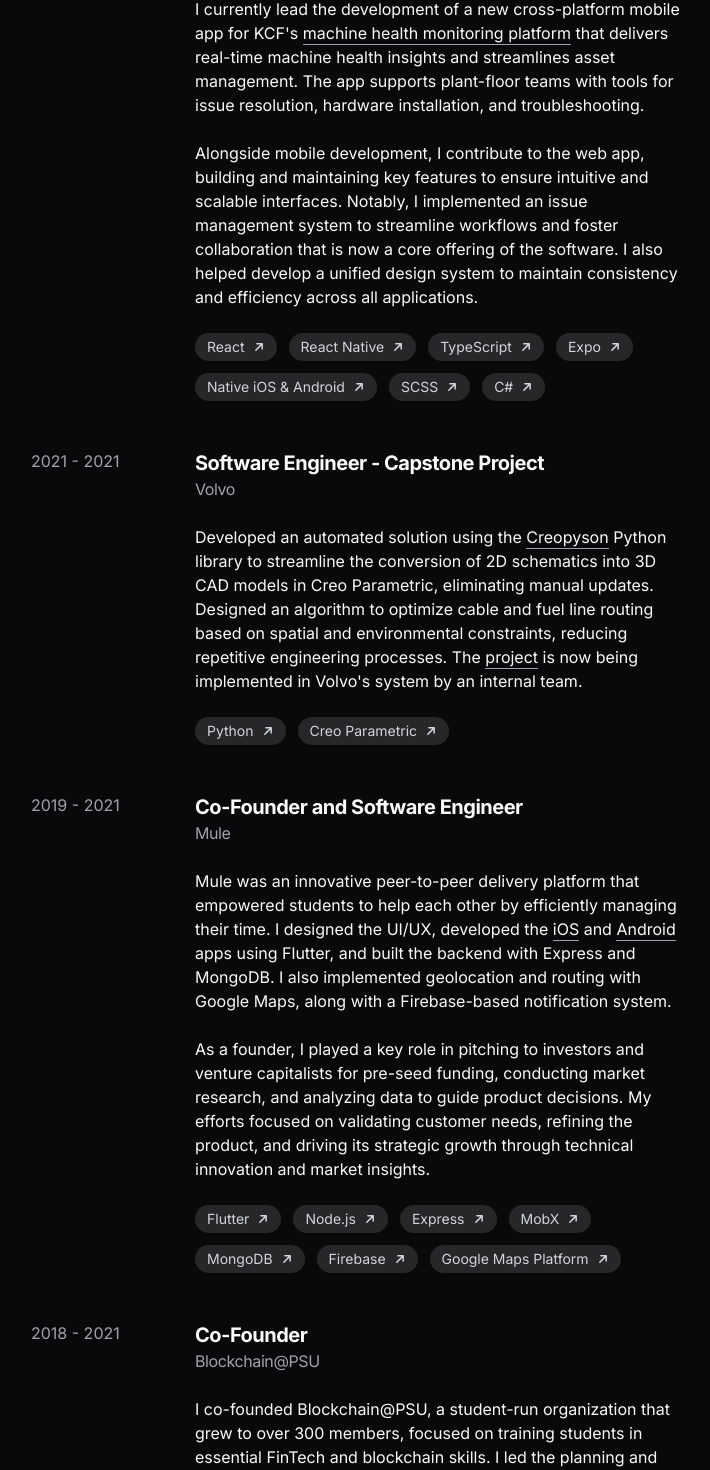
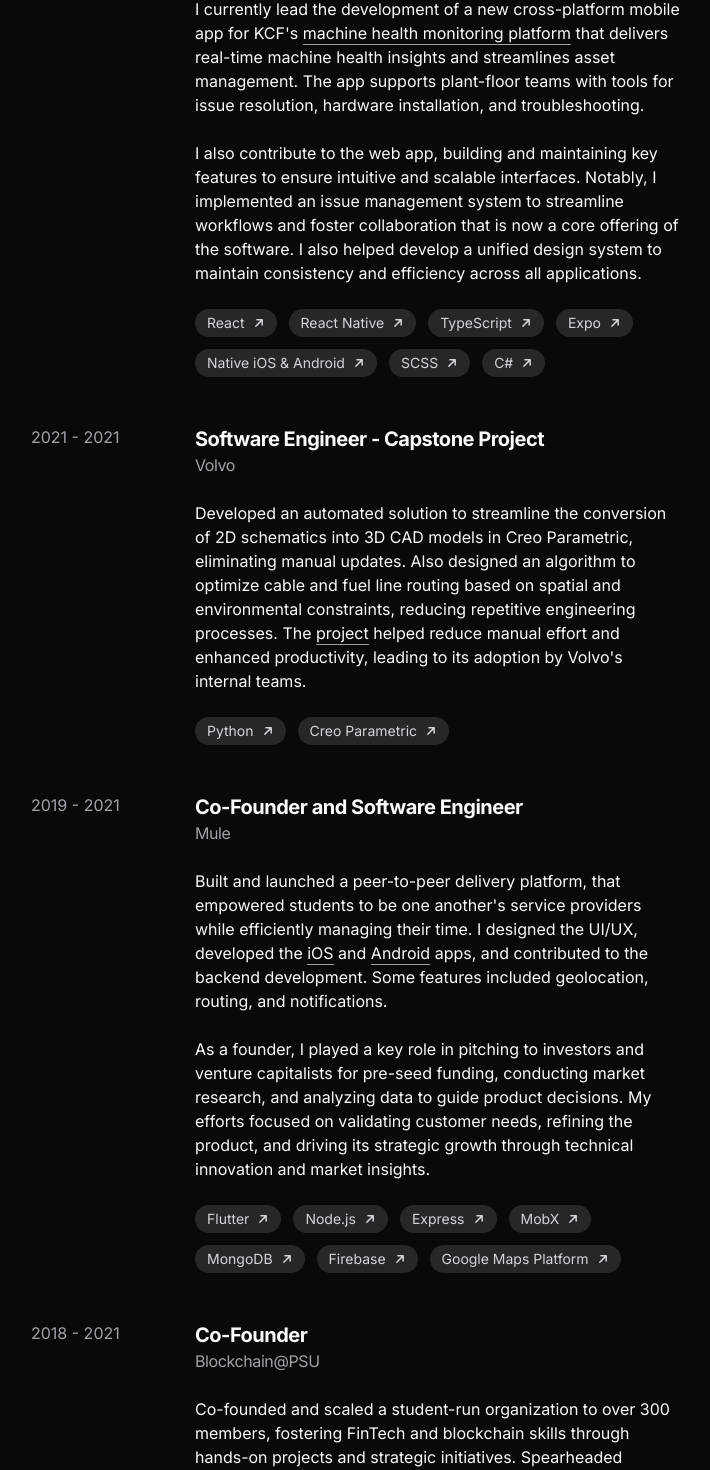
Before and after one commit to mrigankdoshy/personal-website-v2, a Next.js app: page /work in a window 1280 px wide. Shown: the part 395-1865 px from the top of the page, without its empty margins (283-993 px from the left). Built offline with nearby package versions, Linux system fonts and the light colour scheme.

Commit message:
feat: condense work section

```diff
--- a/src/features/work/work.tsx
+++ b/src/features/work/work.tsx
@@ -45,13 +45,12 @@
               for issue resolution, hardware installation, and troubleshooting.
             </p>
             <p>
-              Alongside mobile development, I contribute to the web app,
-              building and maintaining key features to ensure intuitive and
-              scalable interfaces. Notably, I implemented an issue management
-              system to streamline workflows and foster collaboration that is
-              now a core offering of the software. I also helped develop a
-              unified design system to maintain consistency and efficiency
-              across all applications.
+              I also contribute to the web app, building and maintaining key
+              features to ensure intuitive and scalable interfaces. Notably, I
+              implemented an issue management system to streamline workflows and
+              foster collaboration that is now a core offering of the software.
+              I also helped develop a unified design system to maintain
+              consistency and efficiency across all applications.
             </p>
             <div className="flex flex-wrap gap-3 text-sm">
               <Tag label="React" href="https://react.dev" />
@@ -82,29 +81,23 @@
               </h3>
             </div>
             <p>
-              Developed an automated solution using the{' '}
-              <Link
-                href="https://creopyson.readthedocs.io/en/latest/readme.html"
-                underline
-              >
-                Creopyson
-              </Link>{' '}
-              Python library to streamline the conversion of 2D schematics into
-              3D CAD models in{' '}
+              Developed an automated solution to streamline the conversion of 2D
+              schematics into 3D CAD models in{' '}
               <Link href="https://www.ptc.com/en/products/creo/parametric">
                 Creo Parametric
               </Link>
-              , eliminating manual updates. Designed an algorithm to optimize
-              cable and fuel line routing based on spatial and environmental
-              constraints, reducing repetitive engineering processes. The{' '}
+              , eliminating manual updates. Also designed an algorithm to
+              optimize cable and fuel line routing based on spatial and
+              environmental constraints, reducing repetitive engineering
+              processes. The{' '}
               <Link
                 href="https://sites.psu.edu/lfshowcasesp21/2021/04/29/routing-productivity-improvement/"
                 underline
               >
                 project
               </Link>{' '}
-              is now being implemented in Volvo&apos;s system by an internal
-              team.
+              helped reduce manual effort and enhanced productivity, leading to
+              its adoption by Volvo&apos;s internal teams.
             </p>
             <div className="flex flex-wrap gap-3 text-sm">
               <Tag label="Python" href="https://www.python.org" />
@@ -127,9 +120,10 @@
               </h3>
             </div>
             <p>
-              Mule was an innovative peer-to-peer delivery platform that
-              empowered students to help each other by efficiently managing
-              their time. I designed the UI/UX, developed the{' '}
+              Built and launched a peer-to-peer delivery platform, that
+              empowered students to be one another&apos;s service providers
+              while efficiently managing their time. I designed the UI/UX,
+              developed the{' '}
               <Link
                 href="https://apps.apple.com/us/app/mule-delivery/id1554136114"
                 underline
@@ -143,15 +137,8 @@
               >
                 Android
               </Link>{' '}
-              apps using <Link href="https://flutter.dev">Flutter</Link>, and
-              built the backend with{' '}
-              <Link href="https://expressjs.com">Express</Link> and{' '}
-              <Link href="https://www.mongodb.com">MongoDB</Link>. I also
-              implemented geolocation and routing with{' '}
-              <Link href="https://mapsplatform.google.com">Google Maps</Link>,
-              along with a{' '}
-              <Link href="https://firebase.google.com">Firebase</Link>-based
-              notification system.
+              apps, and contributed to the backend development. Some features
+              included geolocation, routing, and notifications.
             </p>
             <p>
               As a founder, I played a key role in pitching to investors and
@@ -187,17 +174,15 @@
               </h3>
             </div>
             <p>
-              I co-founded Blockchain@PSU, a student-run organization that grew
-              to over 300 members, focused on training students in essential
-              FinTech and blockchain skills. I led the planning and execution of
-              technological projects and strategic initiatives to foster growth
-              and engagement within the community. In addition to teaching an
-              officially offered blockchain course at{' '}
+              Co-founded and scaled a student-run organization to over 300
+              members, fostering FinTech and blockchain skills through hands-on
+              projects and strategic initiatives. Spearheaded partnerships,
+              taught an official blockchain course, and established a vibrant
+              blockchain community at{' '}
               <Link href="https://psu.edu" underline>
                 Penn State
               </Link>
-              , I cultivated valuable partnerships with organizations, expanding
-              the impact of the blockchain ecosystem at the university.
+              .
             </p>
             <div className="flex flex-wrap gap-3 text-sm">
               <Tag label="Blockchain" />
```
